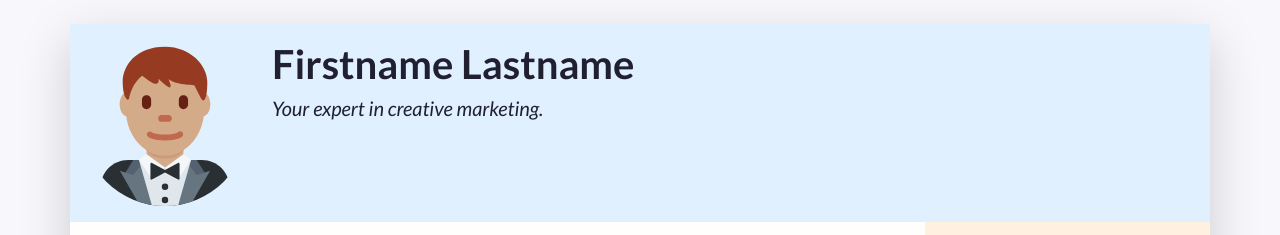
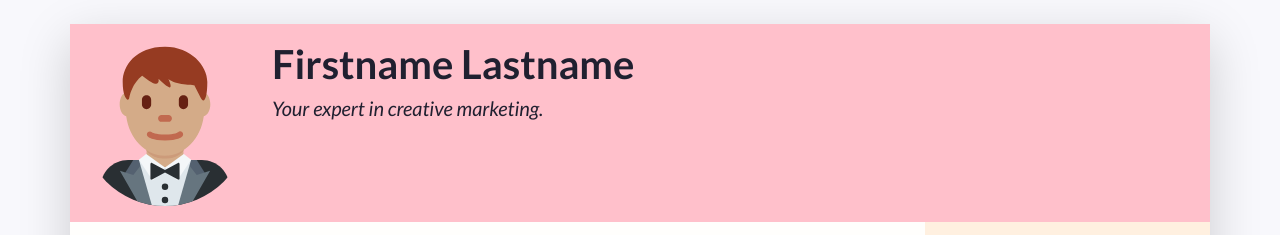
Before and after one commit to Mirabellah/mirabella-CV, a plain HTML site: page index.html in a window 1280 px wide. Shown: the top 235 px of the page. Drawn offline with nearby package versions, Linux system fonts and the light colour scheme.

Commit message:
Update styles.css

```diff
--- a/css/styles.css
+++ b/css/styles.css
@@ -14,7 +14,7 @@ body {
 /* Styles for custom classes in the document. (There are more, try to find them out!) */
 
 .resume-header {
-    background-color: #e0f0ff;
+    background-color:pink;
 }
 
 .resume-main {
```
